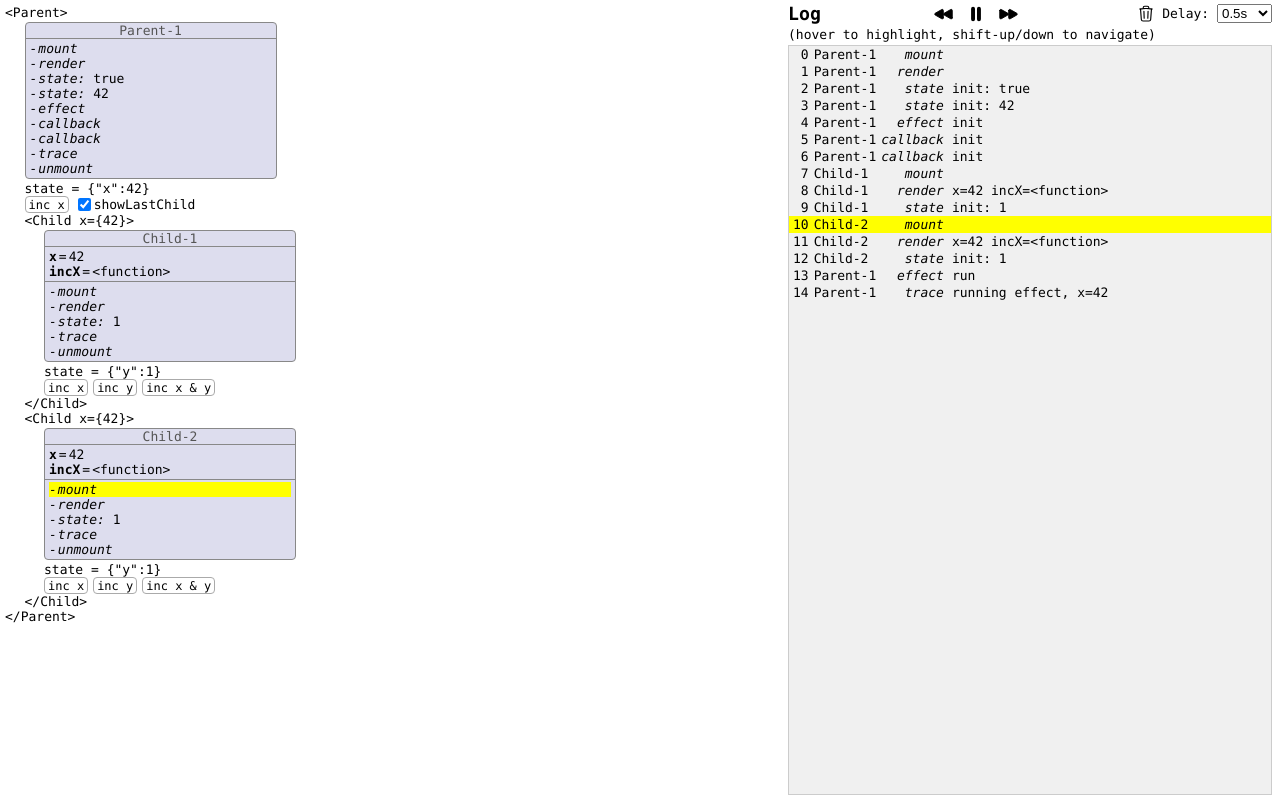
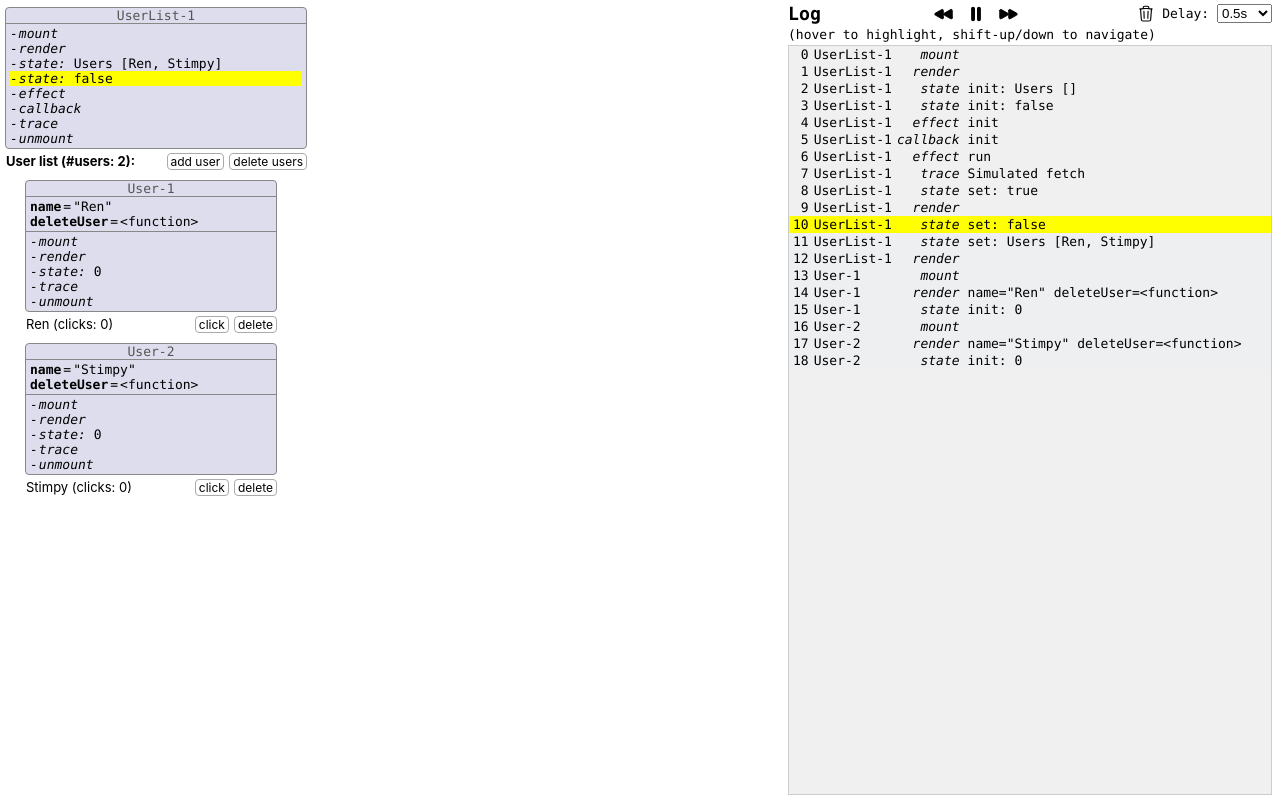
Before and after one commit to Oblosys/react-hook-tracer, a React (Create React App) app: page / in a window 1280 px wide. Built offline with nearby package versions, Linux system fonts and the light colour scheme.

Commit message:
Implement new demo

```diff
--- a/src/App.css
+++ b/src/App.css
@@ -17,44 +17,6 @@ body {
   display: flex;
 }
 
-/* Demo */
-
-.demo {
-  flex-grow: 1;
-  overflow-y: scroll;
-  margin: 5px;
+.app .trace-log {
+  width: 460px; /* Override trace-log width */
 }
-
-.controls {
-  display: flex;
-}
-
-.labeled-checkbox {
-  display: inline-flex;
-  align-items: center;
-  height: 17px;
-}
-
-.simple-button {
-  display: inline-block;
-  padding: 1px 3px 0 3px;
-  font-size: 12px;
-  border: solid #aaa 1px;
-  border-radius: 4px;
-  user-select: none;
-  background-color: white;
-}
-.simple-button:not(:last-child) {
-  margin-right: 5px;
-}
-.simple-button:hover {
-  background-color: #ddd;
-}
-
-.tagged {
-  font-family: source-code-pro, Menlo, Monaco, Consolas, 'Courier New', monospace;
-}
-
-.indented {
-  padding-left: 1.5em;
-}
--- /dev/null
+++ b/src/Demo.css
@@ -0,0 +1,51 @@
+.demo {
+  flex-grow: 1;
+  display: flex;
+  overflow-y: scroll;
+  margin: 5px;
+}
+
+.user-list {
+  align-self: flex-start;
+  display: flex;
+  flex-direction: column;
+}
+.user-list > .hook-panel {
+  width: 300px; /* Override hook-panel width */
+}
+
+.user-list-details {
+  display: flex;
+  padding-top: 2px;
+  padding-left: 1px;
+}
+.placeholder {
+  padding-top: 15px;
+  padding-left: 80px;
+  font-style: italic;
+}
+
+.users {
+  display: flex;
+  flex-direction: column;
+  align-items: flex-start;
+  padding-left: 20px;
+}
+
+.user {
+  display: flex;
+  flex-direction: column;
+}
+.user {
+  margin-top: 8px;
+}
+
+.user-details {
+  display: flex;
+  padding-top: 2px;
+  padding-left: 1px;
+}
+
+.spacer {
+  flex-grow: 1;
+}
--- a/src/Demo.tsx
+++ b/src/Demo.tsx
@@ -1,77 +1,100 @@
-import { useCallback, useEffect, useState, useTracer } from '../packages/react-hook-tracer/src'
-import { LabeledCheckbox } from './helper/LabeledCheckbox'
-import { SimpleButton } from './helper/SimpleButton'
-import { Tagged } from './helper/Tagged'
+import { useRef } from 'react'
+
+import {
+  ShowProps,
+  useCallback,
+  useEffect,
+  useState,
+  useTracer,
+} from '../packages/react-hook-tracer/src'
+import { SimpleButton } from './SimpleButton'
+
+import './Demo.css'
 
 export const Demo = () => (
   <div className="demo">
-    <Parent />
+    <UserList />
   </div>
 )
 
-const Parent = () => {
+interface User {
+  name: string
+}
+
+const showUsers = (users: User[]) => `Users [${users.map(({ name }) => name).join(', ')}]`
+
+const demoUsers = [{ name: 'Ren' }, { name: 'Stimpy' }]
+
+const UserList = () => {
   const { trace, HookPanel } = useTracer()
-  // const { trace, HookPanel } = { trace: (_: string) => {}, HookPanel: () => <div></div> }
-  const [showLastChild, setShowLastChild] = useState(true)
-  const [x, setX] = useState(42)
+  const [users, setUsers] = useState<User[]>([], showUsers) // custom showState
+  const [isFetching, setIsFetching] = useState(false)
 
   useEffect(() => {
-    trace(`running effect, x=${x}`)
-    return () => {
-      trace('cleaning up')
-    }
-  }, [x, trace])
+    trace('Simulated fetch')
+    setIsFetching(true)
+    setTimeout(() => {
+      setIsFetching(false)
+      setUsers(demoUsers)
+    }, 2000)
+  }, [trace])
 
-  const onCheckboxChange = useCallback((checked: boolean) => {
-    setShowLastChild(checked)
+  const newUserIdRef = useRef(1)
+
+  const addUser = () => {
+    setUsers((users) => [...users, { name: 'New-' + newUserIdRef.current }])
+    newUserIdRef.current += 1
+  }
+
+  const deleteUsers = () => setUsers([])
+
+  const deleteUser = useCallback((name: string) => {
+    setUsers((users) => users.filter((user) => user.name !== name))
   }, [])
 
-  const incX = useCallback(() => {
-    trace('custom message')
-    setX((prevX) => prevX + 1)
-  }, [trace])
-
   return (
-    <Tagged name="Parent">
+    <div className="user-list">
       <HookPanel />
-      <div>state = {JSON.stringify({ x })}</div>
-      <div className="controls">
-        <SimpleButton value="inc x" onClick={incX} />
-        <LabeledCheckbox
-          label="showLastChild"
-          checked={showLastChild}
-          onChange={onCheckboxChange}
+      <div className="user-list-details">
+        <b>User list (#users: {users.length}):</b>
+        <div className="spacer"></div>
+        <SimpleButton onClick={() => addUser()} isDisabled={isFetching} value="add user" />
+        <SimpleButton
+          onClick={() => deleteUsers()}
+          isDisabled={users.length === 0}
+          value="delete users"
         />
       </div>
-      <Child x={x} incX={incX} />
-      {showLastChild && <Child x={x} incX={incX} />}
-    </Tagged>
+      <div className="users">
+        {isFetching && users.length === 0 ? (
+          <div className="placeholder">Fetching users..</div>
+        ) : (
+          users.map(({ name }) => <User key={name} name={name} deleteUser={deleteUser} />)
+        )}
+      </div>
+    </div>
   )
 }
 
-interface ChildProps {
-  x: number
-  incX: () => void
+interface UserProps {
+  name: string
+  deleteUser: (name: string) => void
 }
-const Child = (props: ChildProps) => {
-  const { HookPanel } = useTracer()
-  const [y, setY] = useState(1)
-  const incY = () => setY((prevY) => prevY + 1)
+const User = ({ name, deleteUser }: UserProps) => {
+  const { HookPanel } = useTracer({ showProps }) // use showProps for another prop?
+  const [clickCount, setClickCount] = useState(0)
   return (
-    <Tagged name="Child" showProps={{ x: props.x }}>
+    <div className="user">
       <HookPanel />
-      <div>state = {JSON.stringify({ y })}</div>
-      <div className="controls">
-        <SimpleButton value="inc x" onClick={props.incX} />
-        <SimpleButton value="inc y" onClick={incY} />
-        <SimpleButton
-          value="inc x & y"
-          onClick={() => {
-            incY()
-            props.incX()
-          }}
-        />
+      <div className="user-details">
+        {name} (clicks: {clickCount}) <div className="spacer"></div>
+        <SimpleButton onClick={() => setClickCount((n) => n + 1)} value="click" />
+        <SimpleButton onClick={() => deleteUser(name)} value="delete" />
       </div>
-    </Tagged>
+    </div>
   )
 }
+
+const showProps: ShowProps<UserProps> = {
+  // user: (user) => JSON.stringify(user),
+}
--- /dev/null
+++ b/src/SimpleButton.css
@@ -0,0 +1,19 @@
+.simple-button {
+  display: inline-block;
+  padding: 0 3px 0 3px;
+  font-size: 12px;
+  border: solid #aaa 1px;
+  border-radius: 4px;
+  user-select: none;
+  background-color: white;
+}
+.simple-button:not(:last-child) {
+  margin-right: 5px;
+}
+.simple-button:hover[data-is-disabled='false'] {
+  background-color: #ddd;
+}
+.simple-button[data-is-disabled='true'] {
+  color: #666;
+  background-color: #f8f8f8;
+}
--- /dev/null
+++ b/src/SimpleButton.tsx
@@ -0,0 +1,17 @@
+import './SimpleButton.css'
+
+interface SimpleButtonProps {
+  value: string
+  onClick: () => void
+  isDisabled?: boolean
+}
+
+export const SimpleButton = ({ value, onClick, isDisabled }: SimpleButtonProps) => (
+  <span
+    className="simple-button"
+    data-is-disabled={isDisabled ?? false}
+    onClick={isDisabled ? undefined : onClick}
+  >
+    {value}
+  </span>
+)
--- a/src/helper/LabeledCheckbox.tsx
+++ /dev/null
@@ -1,16 +0,0 @@
-interface LabeledCheckboxProps {
-  label: string
-  checked: boolean
-  onChange: (checked: boolean) => void
-}
-
-export const LabeledCheckbox = ({ label, checked, onChange }: LabeledCheckboxProps) => (
-  <label className="labeled-checkbox">
-    <input
-      type="checkbox"
-      checked={checked}
-      onChange={(event) => onChange(event.currentTarget.checked)}
-    />
-    <div>{label}</div>
-  </label>
-)
--- a/src/helper/SimpleButton.tsx
+++ /dev/null
@@ -1,10 +0,0 @@
-interface SimpleButtonProps {
-  value: string
-  onClick: () => void
-}
-
-export const SimpleButton = ({ value, onClick }: SimpleButtonProps) => (
-  <span className="simple-button" onClick={onClick}>
-    {value}
-  </span>
-)
--- a/src/helper/Tagged.tsx
+++ /dev/null
@@ -1,30 +0,0 @@
-import React from 'react'
-
-interface TaggedProps {
-  name: string
-  showProps?: Record<string, unknown>
-}
-
-export const Tagged = ({ name, showProps, children }: React.PropsWithChildren<TaggedProps>) => {
-  const shownProps =
-    showProps === undefined
-      ? ''
-      : ' ' +
-        Object.entries(showProps)
-          .map(([key, val]) => key + '={' + JSON.stringify(val) + '}')
-          .join(' ')
-
-  return (
-    <div className="tagged">
-      {React.Children.count(children) === 0 ? (
-        <span className="tag">{'<' + name + shownProps + '/>'}</span>
-      ) : (
-        <>
-          <span className="tag">{'<' + name + shownProps + '>'}</span>
-          <div className="indented">{children}</div>
-          <span className="tag">{'</' + name + '>'}</span>
-        </>
-      )}
-    </div>
-  )
-}
```
